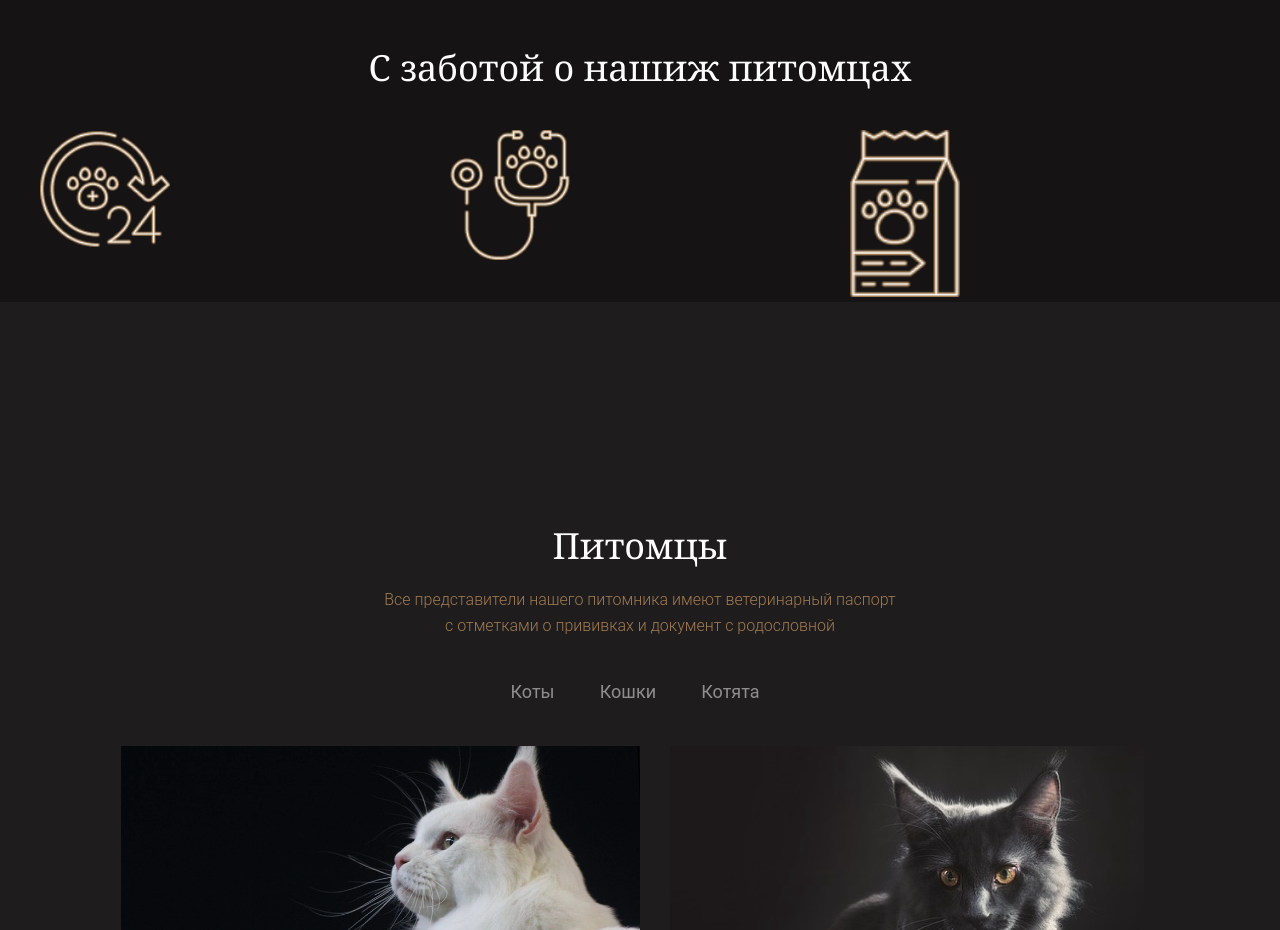
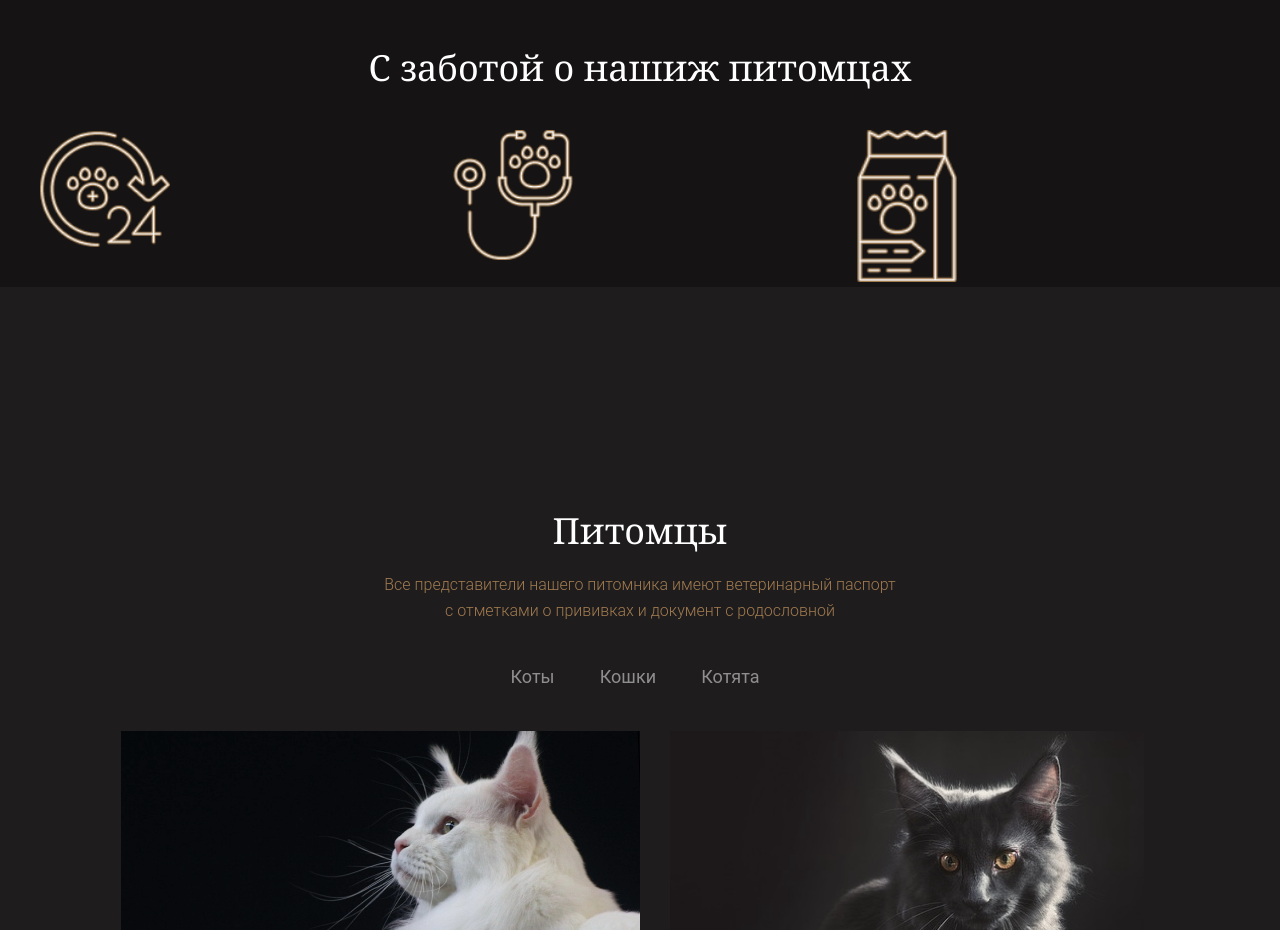
Before and after one commit to kazin-k/site, a plain HTML site: page code/index.html in a window 1280 px wide. Shown: the part 860-1790 px from the top of the page. Drawn offline with Linux system fonts and the light colour scheme; a web font is replaced by a local one.

Commit message:
Add files via upload

```diff
--- a/code/index.html
+++ b/code/index.html
@@ -49,7 +49,7 @@
                     </div>
 
                 <div class="col-1">
-                        <img src="img/feature-individual.png"  width="110" height="110" alt="питание">
+                        <img src="img/feature-individual.png"  width="100" height="110" alt="питание">
                     </div>
           </div>
       </section>
```
